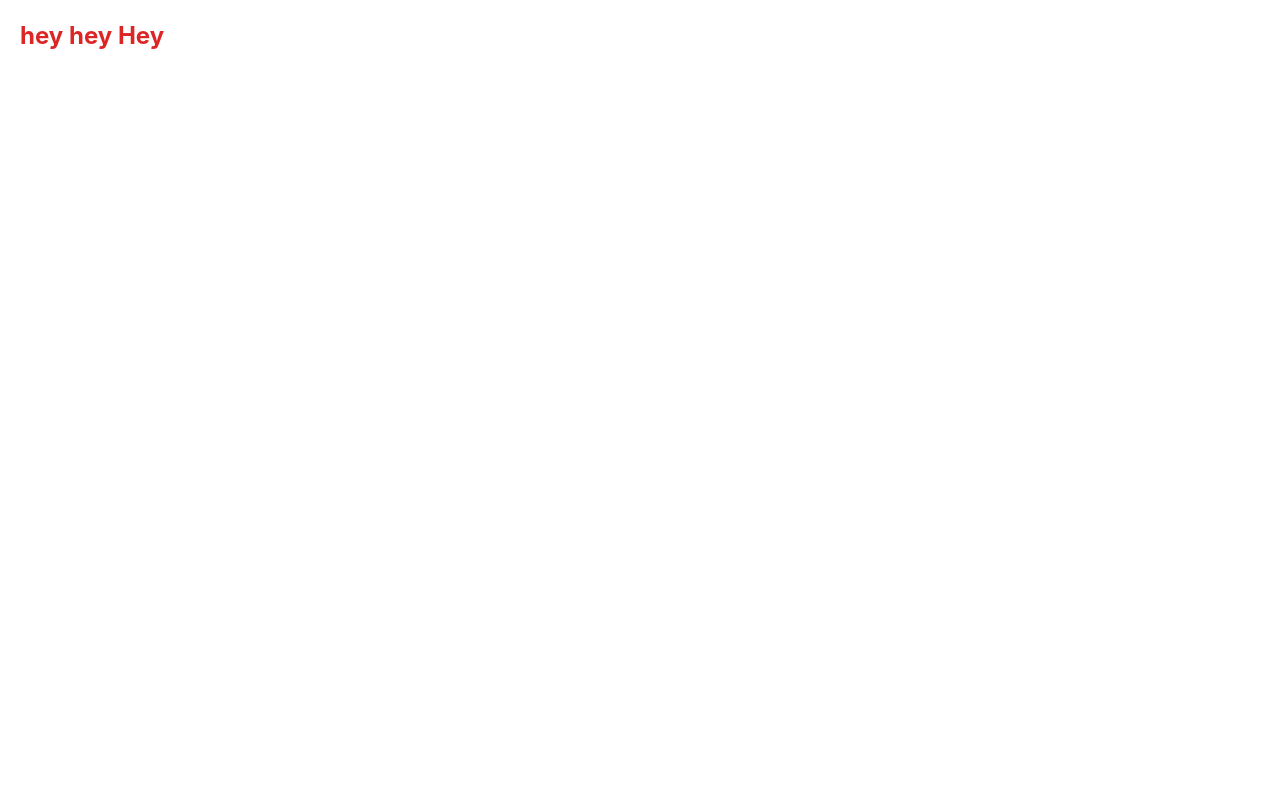
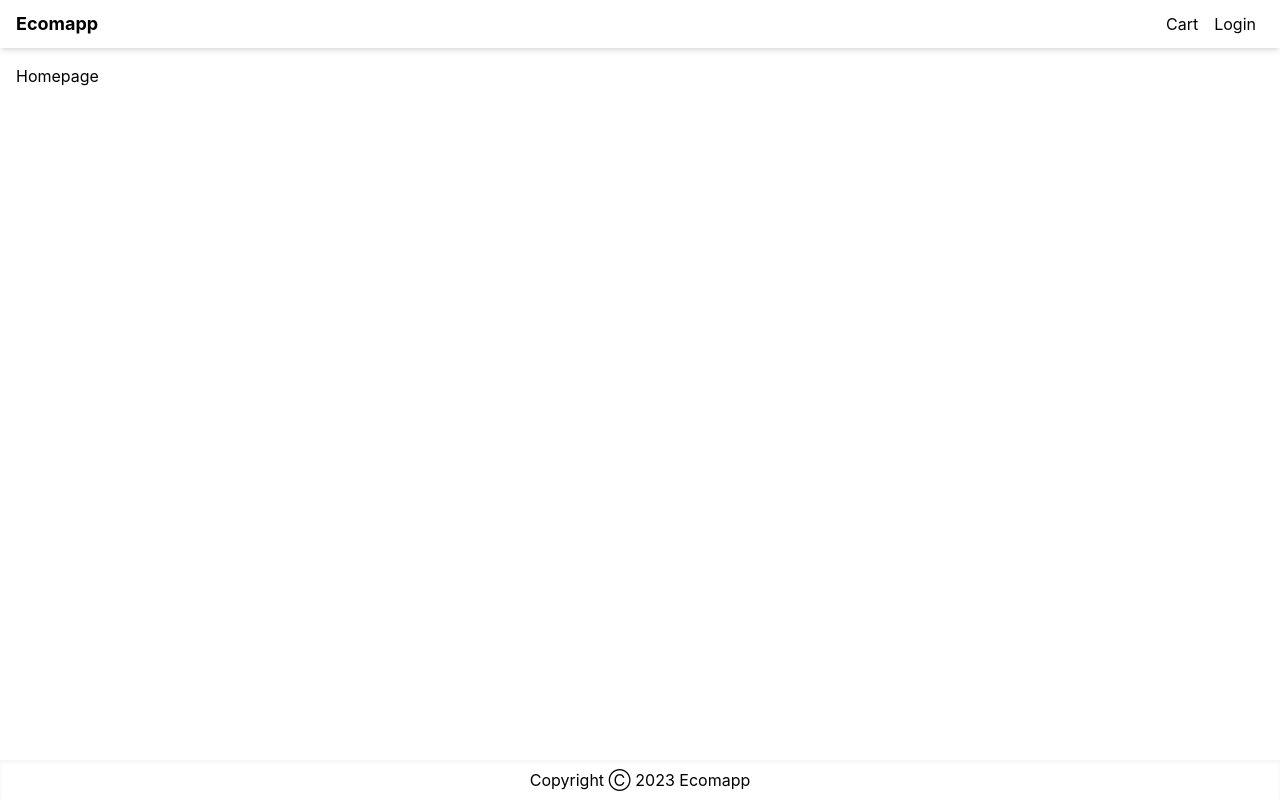
Before and after one commit to Intexted/ecomapp, a Next.js app: page / in a window 1280 px wide. Built offline with nearby package versions, Linux system fonts and the light colour scheme.

Commit message:
create page layout

```diff
--- /dev/null
+++ b/components/Footer.jsx
@@ -0,0 +1,11 @@
+import React from 'react';
+
+function Footer() {
+  return (
+    <footer className="flex justify-center items-center h-10 shadow-inner">
+      Copyright Ⓒ 2023 Ecomapp
+    </footer>
+  );
+}
+
+export default Footer;
--- /dev/null
+++ b/components/Header.jsx
@@ -0,0 +1,24 @@
+import Link from 'next/link';
+import React from 'react';
+
+function Header() {
+  return (
+    <header>
+      <nav className="flex items-center px-4 justify-between h-12 shadow-md ">
+        <Link href="/" legacyBehavior>
+          <a className="text-lg font-bold">Ecomapp</a>
+        </Link>
+        <div>
+          <Link href="/cart" legacyBehavior>
+            <a className="p-2">Cart</a>
+          </Link>
+          <Link href="/login" legacyBehavior>
+            <a className="p-2">Login</a>
+          </Link>
+        </div>
+      </nav>
+    </header>
+  );
+}
+
+export default Header;
--- /dev/null
+++ b/components/Layout.jsx
@@ -0,0 +1,43 @@
+import Head from 'next/head';
+import React, { Fragment } from 'react';
+import Footer from './Footer';
+import Header from './Header';
+
+function Layout({ title, children }) {
+  return (
+    <Fragment>
+      <Head>
+        <title>{title ? title + ' -Ecomapp' : 'Ecomapp'}</title>
+        <meta
+          name="description"
+          content="NewsMa is a free news website where you will find the latest
+          news on Several categories the website provides also a film
+          section where you find find films by category and watch their
+          trailers."
+        />
+        <meta
+          content="news,films,trailers,technology,health,sports"
+          name="keywords"
+        />
+        <meta
+          property="og:description"
+          content="NewsMa is a free news website where you will find the latest
+          news on Several categories the website provides also a film
+          section where you find find films by category and watch their
+          trailers."
+        />
+        <meta property="og:title" content="NewsMa" />
+        <meta name="author" content="NewsMa" />
+        <meta name="viewport" content="width=device-width, initial-scale=1.0" />
+        {/* <meta property="og:image" content="/static/homepage.jpeg" /> */}
+      </Head>
+      <div className="flex flex-col justify-between min-h-screen">
+        <Header />
+        <main className="container m-auto mt-4 px-4">{children}</main>
+        <Footer />
+      </div>
+    </Fragment>
+  );
+}
+
+export default Layout;
--- a/pages/index.js
+++ b/pages/index.js
@@ -1,10 +1,5 @@
-import Head from 'next/head';
-import Image from 'next/image';
+import Layout from '@/components/Layout';
 
 export default function Home() {
-  return (
-    <div className="text-red-600 text-2xl p-5 font-bold">
-      <h1>hey hey Hey</h1>
-    </div>
-  );
+  return <Layout title="Home Page">Homepage</Layout>;
 }
```
Also changed, not shown: .eslintrc.json.
